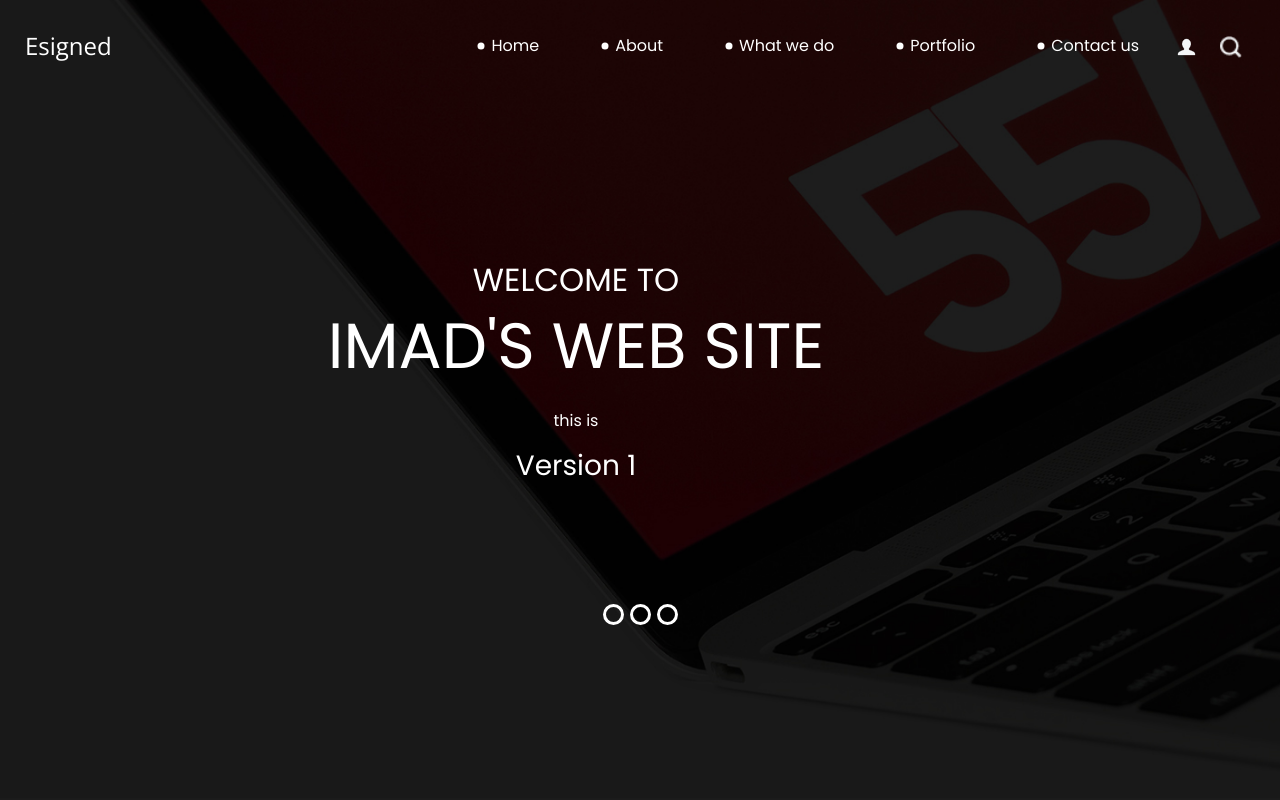
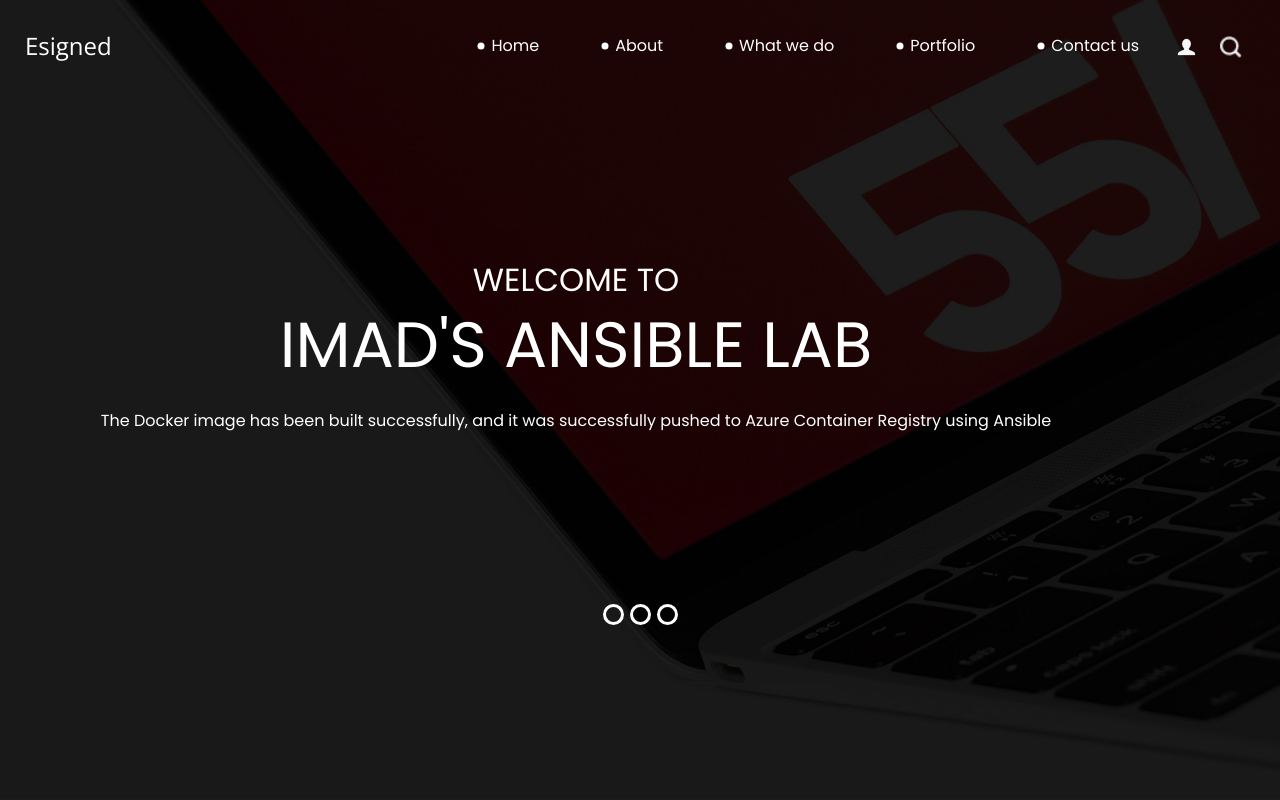
Before and after one commit to imadbenaziza/deloymentSlotsWebApp, a plain HTML site: page index.html in a window 1280 px wide. Shown: the top 800 px of the page. Drawn offline with nearby package versions, Linux system fonts and the light colour scheme.

Commit message:
Update index.html

```diff
--- a/index.html
+++ b/index.html
@@ -97,14 +97,14 @@
 
                       </h2>
                       <h1>
-                        imad's web site
+                        imad's ansible lab
                       </h1>
                       <p>
-                        this is
+                       The Docker image has been built successfully, and it was successfully pushed to Azure Container Registry using Ansible
                       </p>
                       <div class="">
                         <h3>
-                          Version 1
+
                         </h3>
                       </div>
                     </div>
```
